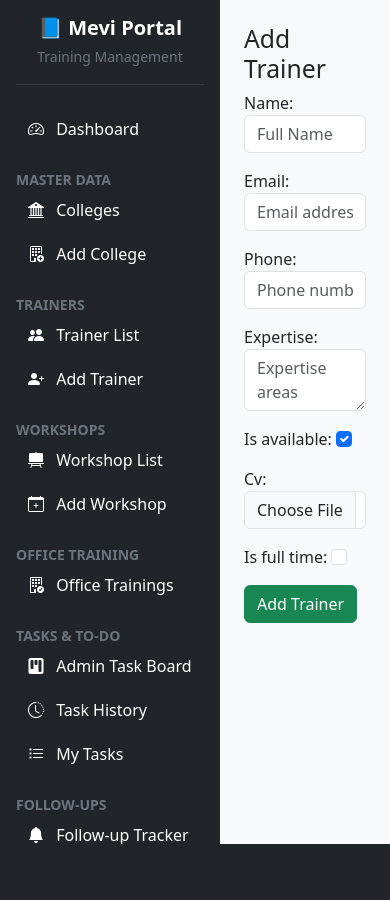
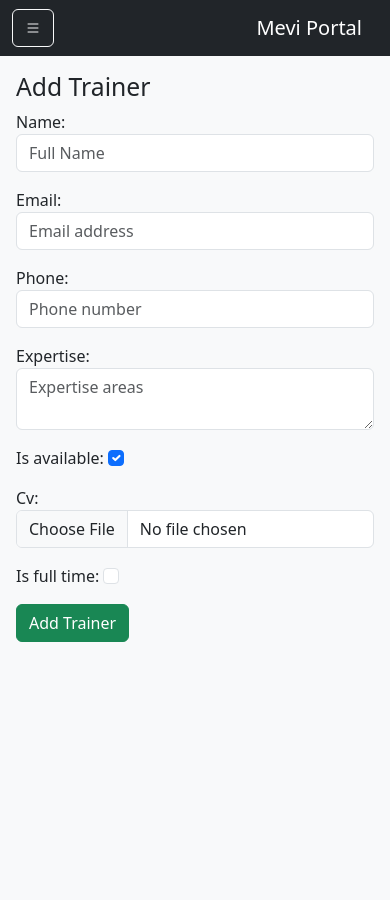
Before and after one commit to mevitechnologies/MeviManagement, a Django app: page /trainer/add/ in a window 390 px wide. Before the commit the page ends 844 px from the top, so only its background shows below. Run offline with Django 5.2, Linux system fonts and the light colour scheme; a user stored in the database is signed in.

Commit message:
Update base.html
d

```diff
--- a/workshop_manager/templates/base.html
+++ b/workshop_manager/templates/base.html
@@ -14,7 +14,7 @@
       overflow-x: hidden;
     }
 
-    /* Sidebar */
+    /* ================= DESKTOP SIDEBAR ================= */
     #sidebar {
       position: fixed;
       top: 0;
@@ -27,31 +27,32 @@
     }
 
     #sidebar .nav-link {
-      color: #ffffff;
+      color: #fff;
       border-radius: 6px;
       margin-bottom: 4px;
       padding: 8px 12px;
     }
 
-    #sidebar .nav-link:hover,
-    #sidebar .nav-link.active {
+    #sidebar .nav-link:hover {
       background-color: #495057;
     }
 
-    /* Main content */
+    /* ================= MAIN CONTENT ================= */
     #main-content {
       margin-left: 250px;
-      padding: 24px;
+      padding: 20px;
       min-height: 100vh;
       background-color: #f8f9fa;
     }
 
+    /* ================= MOBILE ================= */
     @media (max-width: 768px) {
       #sidebar {
-        width: 220px;
+        display: none;
       }
       #main-content {
-        margin-left: 220px;
+        margin-left: 0;
+        padding: 16px;
       }
     }
   </style>
@@ -59,149 +60,39 @@
 
 <body>
 
-<!-- ================= SIDEBAR ================= -->
-<!-- ================= SIDEBAR ================= -->
-<nav id="sidebar" class="bg-dark text-white p-3">
-
-  <!-- Title -->
-  <div class="text-center mb-4">
-    <h5 class="fw-bold mb-1">📘 Mevi Portal</h5>
-    <small class="text-secondary">Training Management</small>
-    <hr class="text-secondary">
+<!-- ================= MOBILE TOP NAVBAR ================= -->
+<nav class="navbar navbar-dark bg-dark d-md-none">
+  <div class="container-fluid">
+    <button class="btn btn-outline-light" data-bs-toggle="offcanvas" data-bs-target="#mobileSidebar">
+      <i class="bi bi-list"></i>
+    </button>
+    <span class="navbar-brand mb-0">Mevi Portal</span>
   </div>
-
-  <ul class="nav flex-column">
-
-    <!-- ================= DASHBOARD ================= -->
-    <li class="nav-item">
-      <a href="{% url 'dashboard' %}" class="nav-link">
-        <i class="bi bi-speedometer2 me-2"></i> Dashboard
-      </a>
-    </li>
-
-    <!-- ================= MASTER DATA ================= -->
-    {% if request.user.is_staff %}
-    <li class="nav-item mt-3 text-uppercase small text-secondary fw-bold">
-      Master Data
-    </li>
-
-    <!-- Colleges -->
-    <li class="nav-item">
-      <a href="{% url 'college_list' %}" class="nav-link">
-        <i class="bi bi-bank2 me-2"></i> Colleges
-      </a>
-    </li>
-    <li class="nav-item">
-      <a href="{% url 'add_college' %}" class="nav-link">
-        <i class="bi bi-building-add me-2"></i> Add College
-      </a>
-    </li>
-    {% endif %}
-
-    <!-- ================= TRAINERS ================= -->
-    {% if request.user.is_staff %}
-    <li class="nav-item mt-3 text-uppercase small text-secondary fw-bold">
-      Trainers
-    </li>
-    <li class="nav-item">
-      <a href="{% url 'trainer_list' %}" class="nav-link">
-        <i class="bi bi-people-fill me-2"></i> Trainer List
-      </a>
-    </li>
-    <li class="nav-item">
-      <a href="{% url 'add_trainer' %}" class="nav-link">
-        <i class="bi bi-person-plus-fill me-2"></i> Add Trainer
-      </a>
-    </li>
-    {% endif %}
-
-    <!-- ================= WORKSHOPS ================= -->
-    <li class="nav-item mt-3 text-uppercase small text-secondary fw-bold">
-      Workshops
-    </li>
-    <li class="nav-item">
-      <a href="{% url 'workshop_list' %}" class="nav-link">
-        <i class="bi bi-easel2-fill me-2"></i> Workshop List
-      </a>
-    </li>
-    {% if request.user.is_staff %}
-    <li class="nav-item">
-      <a href="{% url 'add_workshop' %}" class="nav-link">
-        <i class="bi bi-calendar-plus me-2"></i> Add Workshop
-      </a>
-    </li>
-    {% endif %}
-
-    <!-- ================= OFFICE TRAINING ================= -->
-    <li class="nav-item mt-3 text-uppercase small text-secondary fw-bold">
-      Office Training
-    </li>
-    <li class="nav-item">
-      <a href="{% url 'office_training_list' %}" class="nav-link">
-        <i class="bi bi-building-check me-2"></i> Office Trainings
-      </a>
-    </li>
-
-    <!-- ================= TASKS ================= -->
-    <li class="nav-item mt-3 text-uppercase small text-secondary fw-bold">
-      Tasks & To-Do
-    </li>
-
-    {% if request.user.is_staff %}
-    <li class="nav-item">
-      <a href="{% url 'admin_task_dashboard' %}" class="nav-link">
-        <i class="bi bi-kanban-fill me-2"></i> Admin Task Board
-      </a>
-    </li>
-    <li class="nav-item">
-      <a href="{% url 'task_history' %}" class="nav-link">
-        <i class="bi bi-clock-history me-2"></i> Task History
-      </a>
-    </li>
-    {% endif %}
-
-    <li class="nav-item">
-      <a href="{% url 'trainer_dashboard' %}" class="nav-link">
-        <i class="bi bi-list-task me-2"></i> My Tasks
-      </a>
-    </li>
-
-    <!-- ================= FOLLOW UPS ================= -->
-    <li class="nav-item mt-3 text-uppercase small text-secondary fw-bold">
-      Follow-ups
-    </li>
-    <li class="nav-item">
-      <a href="{% url 'follow_ups' %}" class="nav-link">
-        <i class="bi bi-bell-fill me-2"></i> Follow-up Tracker
-      </a>
-    </li>
-
-    <!-- ================= CALENDAR ================= -->
-    <li class="nav-item mt-3 text-uppercase small text-secondary fw-bold">
-      Calendar
-    </li>
-    <li class="nav-item">
-      <a href="{% url 'calendar_view' %}" class="nav-link">
-        <i class="bi bi-calendar-event me-2"></i> Calendar View
-      </a>
-    </li>
-
-    <!-- ================= LOGOUT ================= -->
-    <li class="nav-item mt-4 pt-3 border-top border-secondary">
-      <a href="{% url 'logout' %}" class="nav-link text-danger fw-semibold">
-        <i class="bi bi-box-arrow-right me-2"></i> Logout
-      </a>
-    </li>
-
-  </ul>
 </nav>
 
+<!-- ================= DESKTOP SIDEBAR ================= -->
+<nav id="sidebar" class="d-none d-md-block p-3 text-white">
+  {% include "sidebar.html" %}
+</nav>
+
+<!-- ================= MOBILE SIDEBAR (OFFCANVAS) ================= -->
+<div class="offcanvas offcanvas-start bg-dark text-white" tabindex="-1" id="mobileSidebar">
+  <div class="offcanvas-header">
+    <h5 class="offcanvas-title">📘 Mevi Portal</h5>
+    <button type="button" class="btn-close btn-close-white" data-bs-dismiss="offcanvas"></button>
+  </div>
+  <div class="offcanvas-body p-3">
+    {% include "sidebar.html" %}
+  </div>
+</div>
 
 <!-- ================= MAIN CONTENT ================= -->
 <main id="main-content">
-  {% block content %}
-  {% endblock %}
+  {% block content %}{% endblock %}
 </main>
+
+<!-- Bootstrap JS -->
+<script src="https://cdn.jsdelivr.net/npm/bootstrap@5.3.3/dist/js/bootstrap.bundle.min.js"></script>
 
 </body>
 </html>
```
